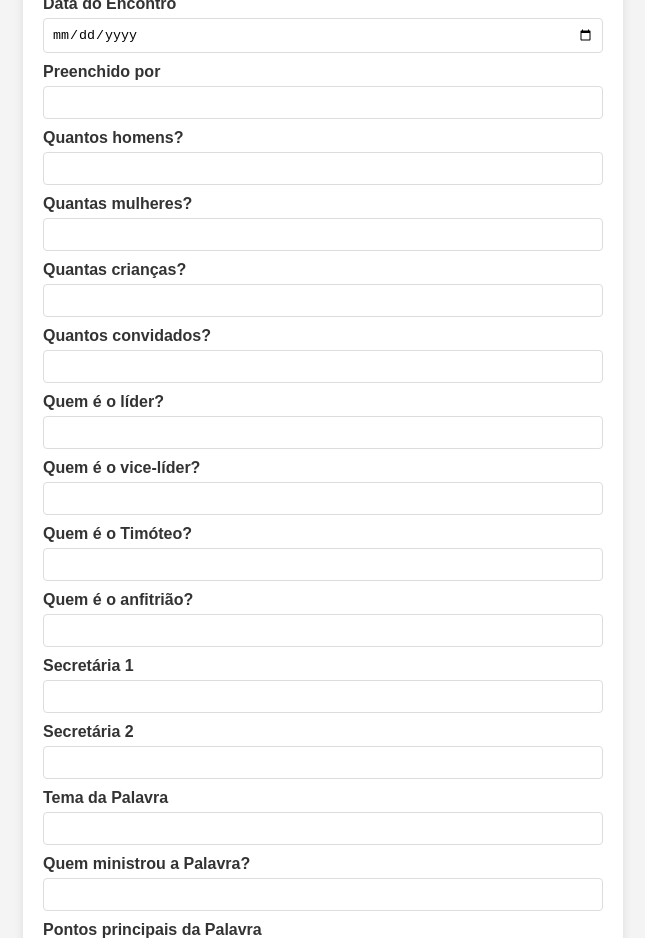
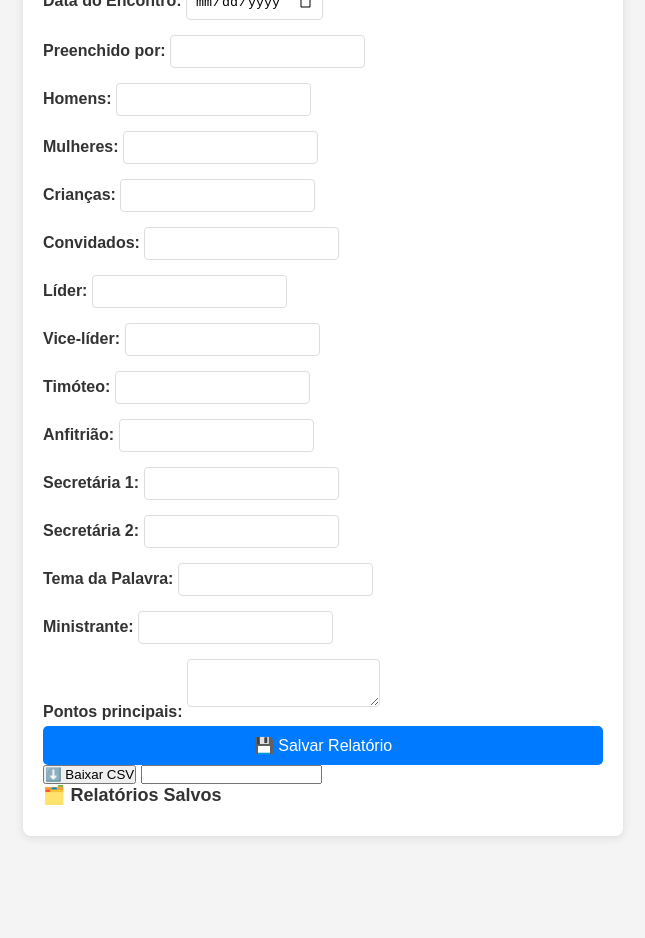
Before and after one commit to Juansales41/App-celula, a plain HTML site: page index.html in a window 1280 px wide. Shown: the part 93-1031 px from the top of the page, without its empty margins (317-962 px from the left). After the commit the page ends 949 px from the top, so only its background shows below. Drawn offline with Linux system fonts and the light colour scheme.

Commit message:
index.html

```diff
--- a/index.html
+++ b/index.html
@@ -1,77 +1,52 @@
 <!DOCTYPE html>
-<html lang="pt-br">
+<html lang="pt-BR">
 <head>
-    <meta charset="UTF-8">
-    <meta name="viewport" content="width=device-width, initial-scale=1.0">
-    <title>Relatório da Célula</title>
-    <link rel="stylesheet" href="style.css">
+  <meta charset="UTF-8" />
+  <meta name="viewport" content="width=device-width, initial-scale=1.0"/>
+  <title>Relatório de Célula</title>
+  <link rel="stylesheet" href="style.css"/>
+
+  <!-- Firebase (compat) -->
+  <script src="https://www.gstatic.com/firebasejs/9.22.2/firebase-app-compat.js"></script>
+  <script src="https://www.gstatic.com/firebasejs/9.22.2/firebase-database-compat.js"></script>
 </head>
 <body>
   <div class="container">
-        <header>
-            <h1>Relatório da Célula</h1>
-        </header>
+    <h1>📋 Relatório de Célula</h1>
 
-        <!-- Formulário de Relatório -->
+    <!-- Formulário -->
     <form id="relatorioForm">
-            <label for="data">Data do Encontro</label>
-            <input type="date" id="data" name="data" required>
+      <label>Data do Encontro: <input type="date" name="data" required /></label>
+      <label>Preenchido por: <input type="text" name="preenchidoPor" required /></label>
+      <label>Homens: <input type="number" name="homens" required /></label>
+      <label>Mulheres: <input type="number" name="mulheres" required /></label>
+      <label>Crianças: <input type="number" name="criancas" required /></label>
+      <label>Convidados: <input type="number" name="convidados" required /></label>
+      <label>Líder: <input type="text" name="lider" required /></label>
+      <label>Vice-líder: <input type="text" name="vice" required /></label>
+      <label>Timóteo: <input type="text" name="timoteo" required /></label>
+      <label>Anfitrião: <input type="text" name="anfitriao" required /></label>
+      <label>Secretária 1: <input type="text" name="secretaria1" required /></label>
+      <label>Secretária 2: <input type="text" name="secretaria2" required /></label>
+      <label>Tema da Palavra: <input type="text" name="temaPalavra" required /></label>
+      <label>Ministrante: <input type="text" name="ministrante" required /></label>
+      <label>Pontos principais: <textarea name="pontosPalavra" required></textarea></label>
 
-            <label for="preenchidoPor">Preenchido por</label>
-            <input type="text" id="preenchidoPor" name="preenchidoPor" required>
-
-            <label for="homens">Quantos homens?</label>
-            <input type="number" id="homens" name="homens" required>
-
-            <label for="mulheres">Quantas mulheres?</label>
-            <input type="number" id="mulheres" name="mulheres" required>
-
-            <label for="criancas">Quantas crianças?</label>
-            <input type="number" id="criancas" name="criancas" required>
-
-            <label for="convidados">Quantos convidados?</label>
-            <input type="number" id="convidados" name="convidados" required>
-
-            <label for="lider">Quem é o líder?</label>
-            <input type="text" id="lider" name="lider" required>
-
-            <label for="vice">Quem é o vice-líder?</label>
-            <input type="text" id="vice" name="vice" required>
-
-            <label for="timoteo">Quem é o Timóteo?</label>
-            <input type="text" id="timoteo" name="timoteo" required>
-
-            <label for="anfitriao">Quem é o anfitrião?</label>
-            <input type="text" id="anfitriao" name="anfitriao" required>
-
-            <label for="secretaria1">Secretária 1</label>
-            <input type="text" id="secretaria1" name="secretaria1" required>
-
-            <label for="secretaria2">Secretária 2</label>
-            <input type="text" id="secretaria2" name="secretaria2" required>
-
-            <label for="temaPalavra">Tema da Palavra</label>
-            <input type="text" id="temaPalavra" name="temaPalavra" required>
-
-            <label for="ministrante">Quem ministrou a Palavra?</label>
-            <input type="text" id="ministrante" name="ministrante" required>
-
-            <label for="pontosPalavra">Pontos principais da Palavra</label>
-            <textarea id="pontosPalavra" name="pontosPalavra" required></textarea>
-
-            <button type="submit">Salvar Relatório</button>
+      <button type="submit">💾 Salvar Relatório</button>
     </form>
 
-        <!-- Lista de Relatórios -->
-        <div class="relatorios-section">
-            <h2>Relatórios Salvos</h2>
+    <!-- Botões extras -->
+    <div class="botoes-secundarios">
+      <button id="downloadCSVBtn">⬇️ Baixar CSV</button>
+      <input type="text" id="shareLinkInput" readonly />
+    </div>
+
+    <!-- Lista de relatórios -->
+    <h2>🗂️ Relatórios Salvos</h2>
     <ul id="listaRelatorios"></ul>
   </div>
 
-        <!-- Botão para Baixar Relatórios em CSV -->
-        <button class="download-btn" onclick="baixarCSV()">Baixar Planilha</button>
-
-        <!-- Modal para Detalhes -->
+  <!-- Modal para detalhes -->
   <div id="modal" class="modal">
     <div class="modal-content">
       <span class="close-btn">&times;</span>
@@ -79,13 +54,7 @@
     </div>
   </div>
 
-        <!-- Link para Compartilhar -->
-        <div class="share-section">
-            <button id="shareLinkBtn" class="share-btn">Compartilhar Link</button>
-            <input type="text" id="shareLinkInput" class="share-input" readonly />
-        </div>
-    </div>
-
+  <!-- JS -->
   <script src="script.js"></script>
 </body>
 </html>
```
Lines whose indentation alone changed are shown as unchanged.
